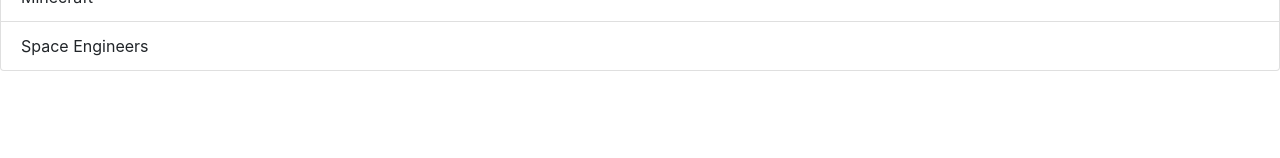
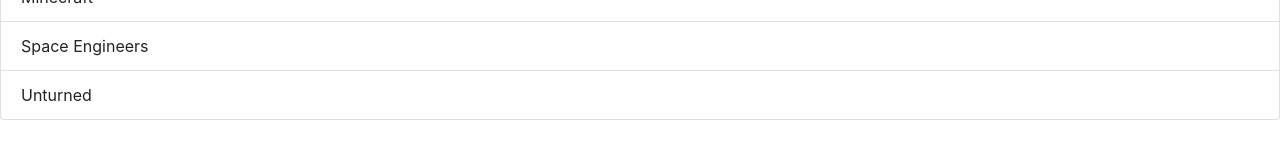
Before and after one commit to Ali-Qurbani/vebr-ali-qurbani-327417, a plain HTML site: page index.html in a window 1280 px wide. Shown: the part 280-438 px from the top of the page. Drawn offline with nearby package versions, Linux system fonts and the light colour scheme.

Commit message:
Commit number nine

```diff
--- a/index.html
+++ b/index.html
@@ -19,6 +19,7 @@
         <li class="list-group-item">Starbound</li>
         <li class="list-group-item">Minecraft</li>
         <li class="list-group-item">Space Engineers</li>
+        <li class="list-group-item">Unturned</li>
       </ul>
 
     <!-- Optional JavaScript -->
```
